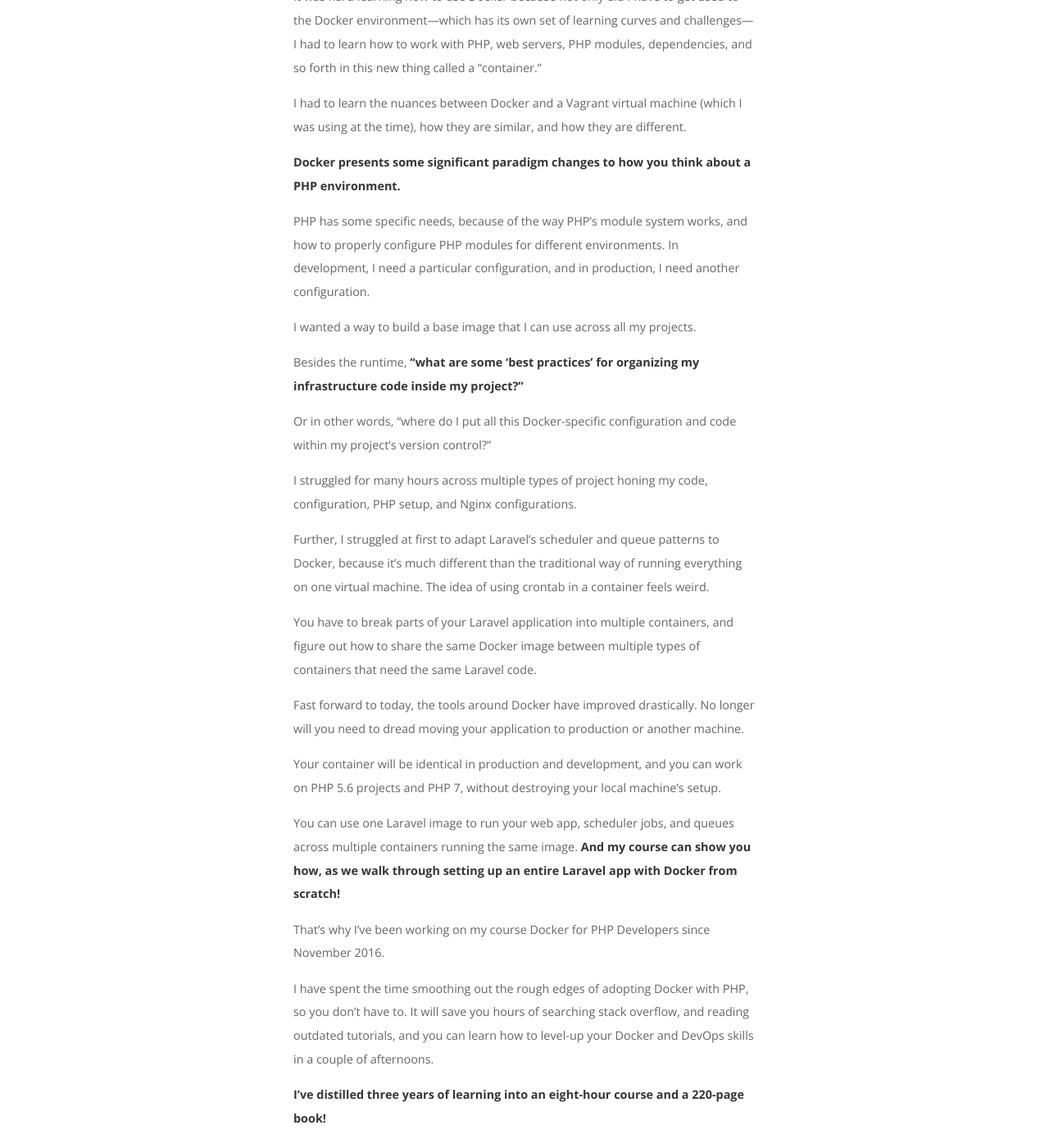
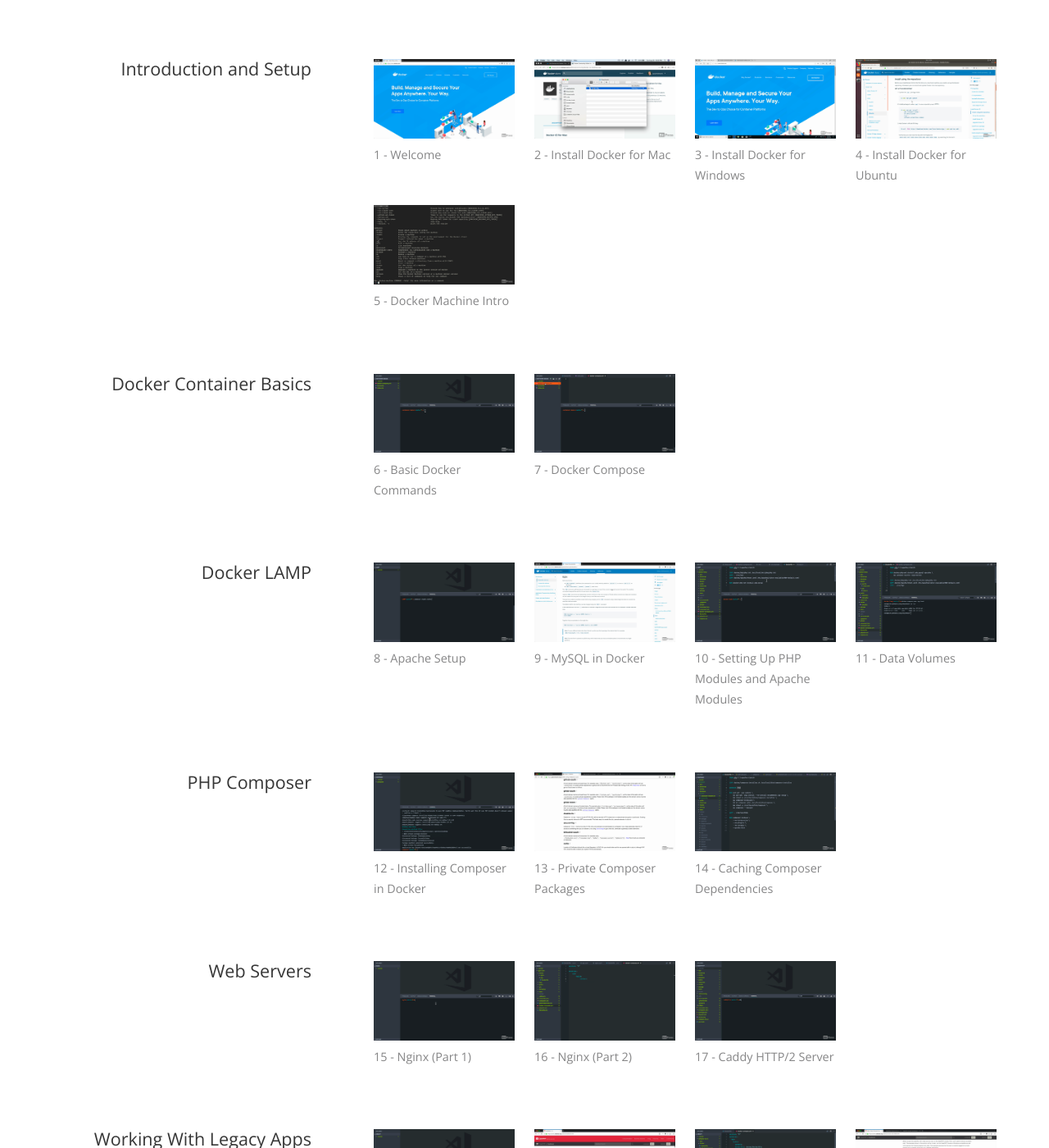
Before and after one commit to bitpressio/bitpressio.github.io, a Jekyll site: the page built from mastering-docker-php.md, in a window 1280 px wide and 1400 px high, scrolled down 2840 px. Shown: the whole window at 82% size. Built offline with Jekyll 4.4.1, drawn with Linux system fonts in a browser that asks for light colours; nearby versions of some CDN libraries; some web fonts are replaced; comment, search, counter and statistics services are not loaded; some of the changed text lies outside the part shown.

Commit message:
Remove huge wall of text :|

```diff
--- a/mastering-docker-php.md
+++ b/mastering-docker-php.md
@@ -2,6 +2,7 @@
 layout: mastering-docker
 permalink: /docker-for-php-developers/
 ---
+
 <section class="hero section header is-small has-text-centered pb-5">
     <div class="container">
         <!-- Header -->
@@ -224,49 +225,6 @@
         </div>
     </div>
 </section>
-
-<!-- Spiel -->
-
-<section class="section white-bg">
-    <div class="container">
-        <div class="content">
-            <div class="columns">
-                <div class="column is-6 is-offset-3" style="line-height: 2em">
-                    <h3 class="title" style="line-height: 1.75em;">Let me tell you about the time I first picked up Docker to use it in a PHP project:</h3>
-                    <p>It was hard learning how to use Docker because not only did I have to get used to the Docker environment—which has its own set of learning curves and challenges—I had to learn how to work with PHP, web servers, PHP modules, dependencies, and so forth in this new thing called a “container.”</p>
-                    <p>I had to learn the nuances between Docker and a Vagrant virtual machine (which I was using at the time), how they are similar, and how they are different.</p>
-                    <p><strong>Docker presents some significant paradigm changes to how you think about a PHP environment.</strong></p>
-                    <p>PHP has some specific needs, because of the way PHP’s module system works, and how to properly configure PHP modules for different environments. In development, I need a particular configuration, and in production, I need another configuration.</p>
-                    <p>I wanted a way to build a base image that I can use across all my projects.</p>
-                    <p>Besides the runtime, <strong>“what are some ‘best practices’ for organizing my infrastructure code inside my project?”</strong></p>
-                    <p>Or in other words, “where do I put all this Docker-specific configuration and code within my project’s version control?”</p>
-                    <p>I struggled for many hours across multiple types of project honing my code, configuration, PHP setup, and Nginx configurations.</p>
-                    <p>Further, I struggled at first to adapt Laravel’s scheduler and queue patterns to Docker, because it’s much different than the traditional way of running everything on one virtual machine. The idea of using crontab in a container feels weird.</p>
-                    <p>You have to break parts of your Laravel application into multiple containers, and figure out how to share the same Docker image between multiple types of containers that need the same Laravel code.</p>
-                    <p>Fast forward to today, the tools around Docker have improved drastically. No longer will you need to dread moving your application to production or another machine.</p>
-                    <p>Your container will be identical in production and development, and you can work on PHP 5.6 projects and PHP 7, without destroying your local machine’s setup.</p>
-                    <p>You can use one Laravel image to run your web app, scheduler jobs, and queues across multiple containers running the same image. <strong>And my course can show you how, as we walk through setting up an entire Laravel app with Docker from scratch!</strong></p>
-                    <p>That’s why I’ve been working on my course Docker for PHP Developers since November 2016.</p>
-                    <p>I have spent the time smoothing out the rough edges of adopting Docker with PHP, so you don’t have to. It will save you hours of searching stack overflow, and reading outdated tutorials, and you can learn how to level-up your Docker and DevOps skills in a couple of afternoons.</p>
-                    <p><strong>I’ve distilled three years of learning into an eight-hour course and a 220-page book!</strong></p>
-                    <p>
-                        <em>Docker for PHP Developers</em> is the guide I wish I had when I started learning Docker. It's everything I've learned and refined using Docker on dozens of projects over the last three years combined into one course.
-                    </p>
-                    <h3 class="title">No Complicated Tools Required</h3>
-                    <p>
-                        Learning Docker <strong>doesn't have to be complicated</strong>. In fact, I think the <strong>goal of Docker should be to simplify your application environment, not increase complexity</strong>. I'll show you how to build practical, simple, clean Docker images from scratch without extra 3rd party tools or libraries—just Docker.
-                    </p>
-                    <p>
-                        Learn how to create environments that take minutes to install instead of hours or days. Think of Docker images with PHP code as a single artifact that is ready to run your application.
-                    </p>
-                    <p>Your application deployments will be extremely predictable and reliable. I work with <strong>leading frameworks like Laravel and Symfony</strong>, so you'll be able to use the PHP frameworks you love with Docker after going through this guide.
-                    </p>
-                </div>
-            </div>
-        </div>
-    </div>
-</section>
-<hr>
 <section class="section video">
     <div class="container">
         <div class="content">
```
